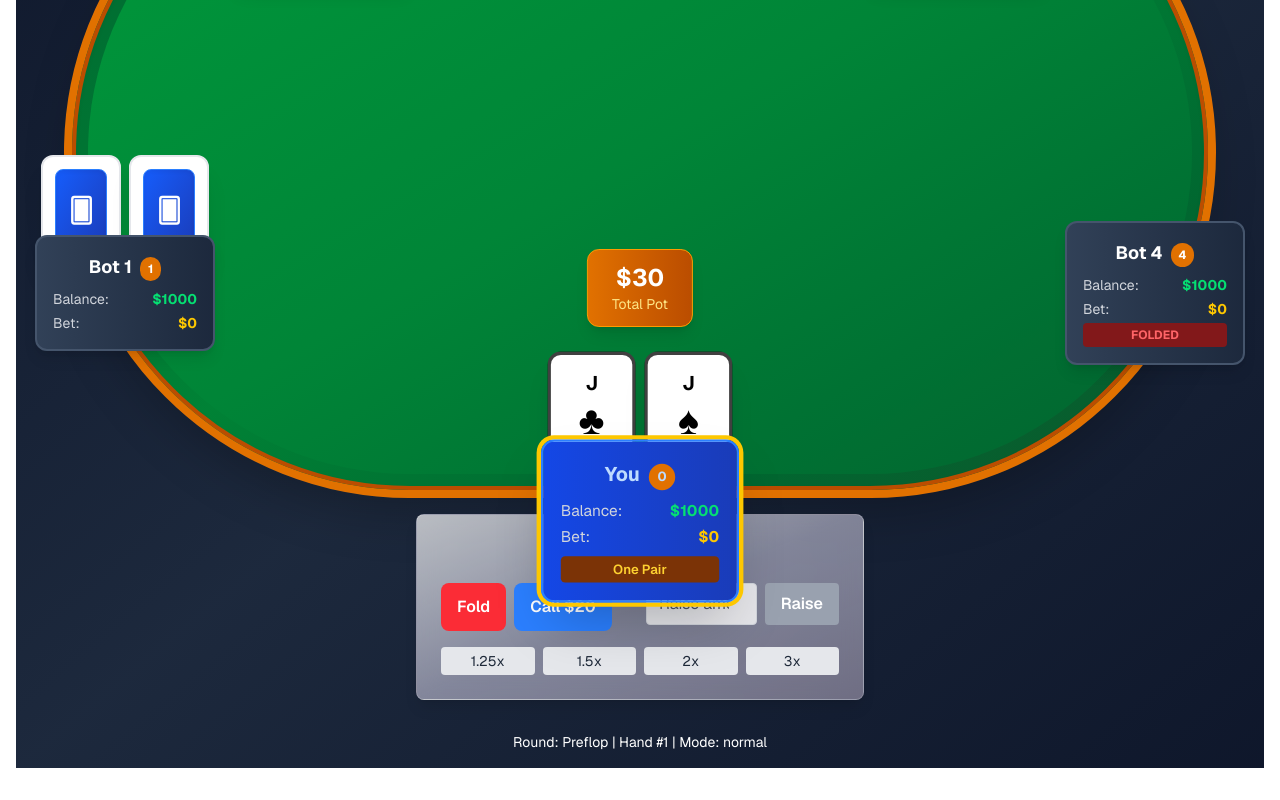
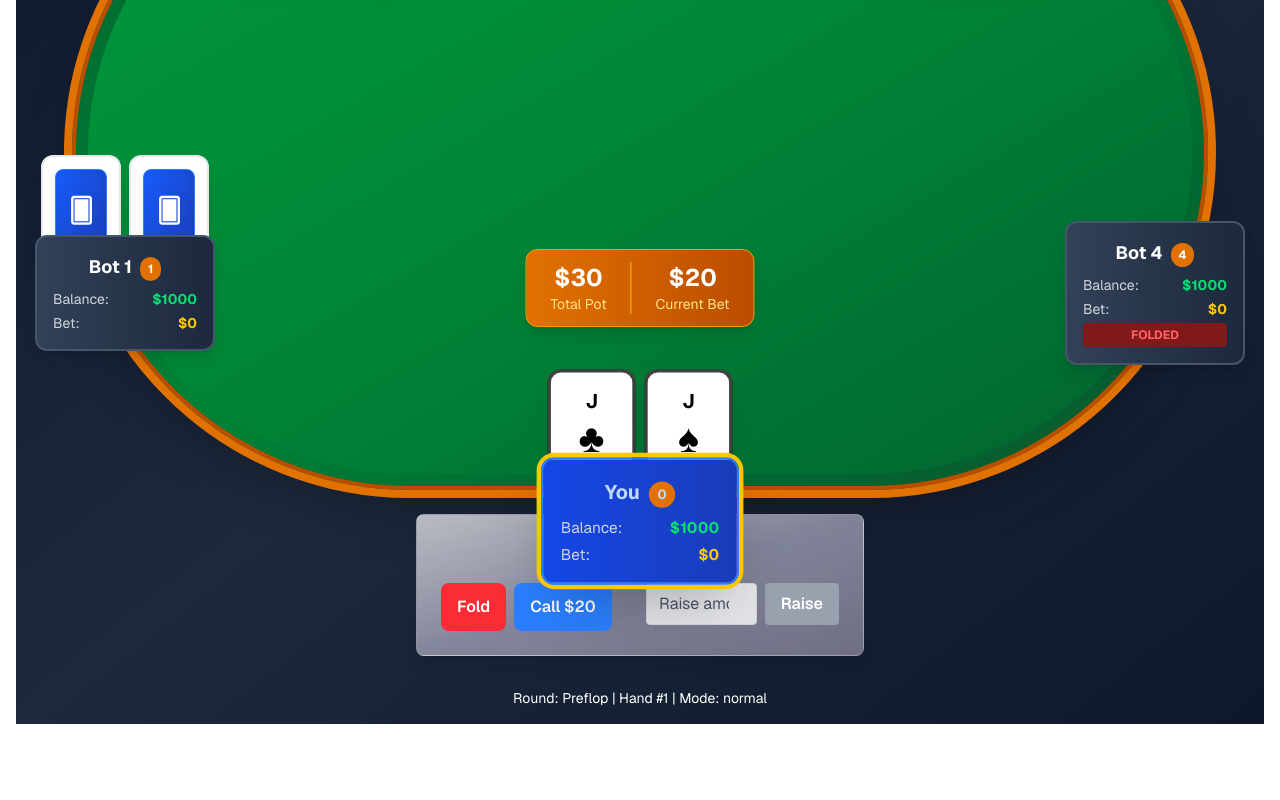
Before and after one commit to NoelDNathan/poker-insurance-web, a Next.js app: page /play/1/game in a window 1280 px wide. Shown: the part 366-1166 px from the top of the page. After the commit the page ends 1122 px from the top, so only its background shows below. Built offline with nearby package versions, Linux system fonts and the light colour scheme.

Commit message:
Refactor BettingControls by removing quick raise buttons and associated logic. Update PlayerPositions to clean up unused code. Enhance Table component layout to display current bet alongside total pot.

```diff
--- a/components/poker/BettingControls.tsx
+++ b/components/poker/BettingControls.tsx
@@ -31,13 +31,6 @@ export const BettingControls: React.FC<BettingControlsProps> = ({
       onRaise(amount);
       setRaiseAmount("");
       setShowRaiseInput(true);
-    }
-  };
-
-  const handleQuickRaise = (multiplier: number) => {
-    const amount = currentBet * multiplier;
-    if (amount <= playerBalance + playerBet) {
-      onRaise(amount);
     }
   };
 
@@ -122,38 +115,6 @@ export const BettingControls: React.FC<BettingControlsProps> = ({
             </div>
           )}
         </div>
-        {canRaise && showRaiseInput && (
-          <div className="grid grid-cols-4 gap-2">
-            <button
-              onClick={() => handleQuickRaise(1.25)}
-              disabled={isLoading}
-              className="bg-gray-200 hover:bg-gray-300 text-gray-800 px-2 py-1 rounded text-sm"
-            >
-              1.25x
-            </button>
-            <button
-              onClick={() => handleQuickRaise(1.5)}
-              disabled={isLoading}
-              className="bg-gray-200 hover:bg-gray-300 text-gray-800 px-2 py-1 rounded text-sm"
-            >
-              1.5x
-            </button>
-            <button
-              onClick={() => handleQuickRaise(2)}
-              disabled={isLoading}
-              className="bg-gray-200 hover:bg-gray-300 text-gray-800 px-2 py-1 rounded text-sm"
-            >
-              2x
-            </button>
-            <button
-              onClick={() => handleQuickRaise(3)}
-              disabled={isLoading}
-              className="bg-gray-200 hover:bg-gray-300 text-gray-800 px-2 py-1 rounded text-sm"
-            >
-              3x
-            </button>
-          </div>
-        )}
       </div>
     </div>
   );
--- a/components/poker/PlayerPositions.tsx
+++ b/components/poker/PlayerPositions.tsx
@@ -128,11 +128,7 @@ export const PlayerPositions: React.FC<PlayerPositionsProps> = ({
                       ALL IN
                     </p>
                   )}
-                  {player.isHuman && humanPlayerHand && (
-                    <p className="text-amber-300 font-semibold text-xs mt-2 bg-amber-900 px-2 py-1 rounded">
-                      {humanPlayerHand}
-                    </p>
-                  )}
+
                 </div>
               </div>
             </div>
--- a/components/poker/Table.tsx
+++ b/components/poker/Table.tsx
@@ -55,8 +55,18 @@ export const Table: React.FC<TableProps> = ({
 
           <div className="absolute top-[70%] left-1/2 transform -translate-x-1/2 -translate-y-1/2 z-10">
             <div className="bg-gradient-to-r from-amber-600 to-amber-700 text-white px-6 py-3 rounded-xl shadow-lg border border-amber-500">
-              <div className="text-2xl font-bold text-center"> ${pot}</div>
-              <div className="text-sm text-amber-200 text-center">Total Pot</div>
+              <div className="flex items-center justify-center gap-6">
+                <div>
+                  <div className="text-2xl font-bold text-center"> ${pot}</div>
+                  <div className="text-sm text-amber-200 text-center">Total Pot</div>
+                </div>
+                {lastBetAmount > 0 && (
+                  <div className="border-l border-amber-400 pl-6">
+                    <div className="text-2xl font-bold text-center"> ${lastBetAmount}</div>
+                    <div className="text-sm text-amber-200 text-center">Current Bet</div>
+                  </div>
+                )}
+              </div>
             </div>
           </div>
 
```
